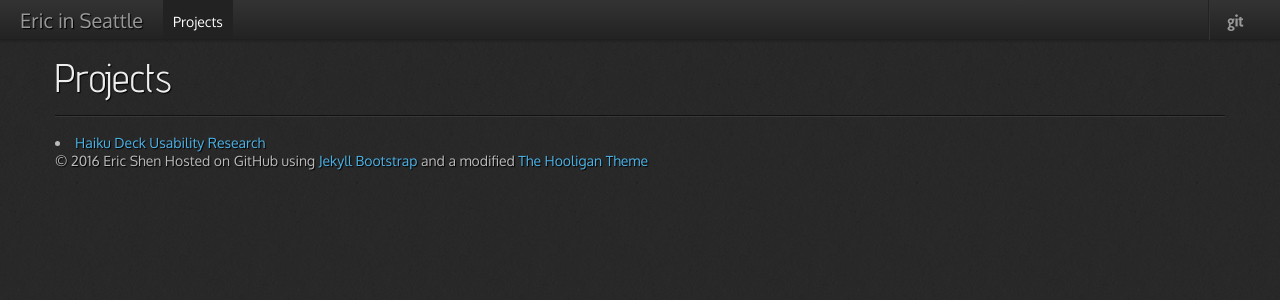
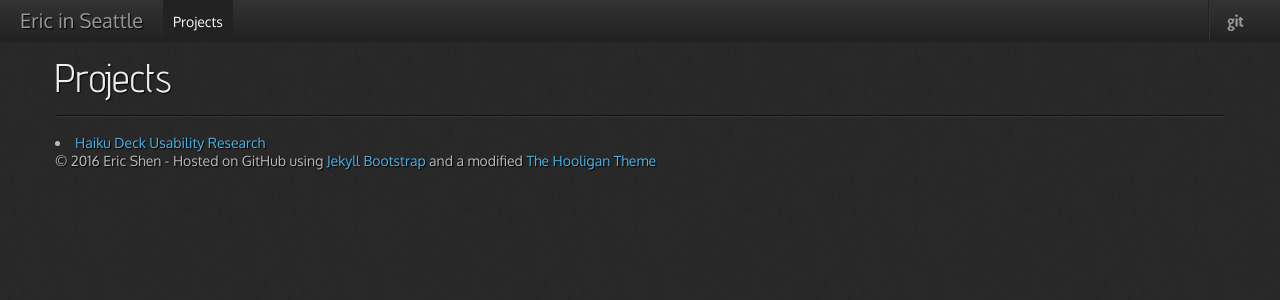
Before and after one commit to ericinseattle/ericinseattle.github.io, a Jekyll site: the page built from projects.md, in a window 1280 px wide. Shown: the top 300 px of the page. Built offline with Jekyll 4.4.1, drawn with Linux system fonts in a browser that asks for light colours; nearby versions of some CDN libraries.

```diff
--- a/_includes/themes/hooligan/default.html
+++ b/_includes/themes/hooligan/default.html
@@ -114,7 +114,7 @@
     <footer>
       <div class="container">
         <p>&copy; {{ site.time | date: '%Y' }} {{ site.author.name }}
-          Hosted on GitHub using <a href="http://jekyllbootstrap.com" target="_blank" title="The Definitive Jekyll Blogging Framework">Jekyll Bootstrap</a>
+          - Hosted on GitHub using <a href="http://jekyllbootstrap.com" target="_blank" title="The Definitive Jekyll Blogging Framework">Jekyll Bootstrap</a>
           and a modified <a href="http://github.com/dhulihan/hooligan" target="_blank">The Hooligan Theme</a>
         </p>
       </div>
```
Also changed, not shown: projects.md (line endings or trailing spaces).
